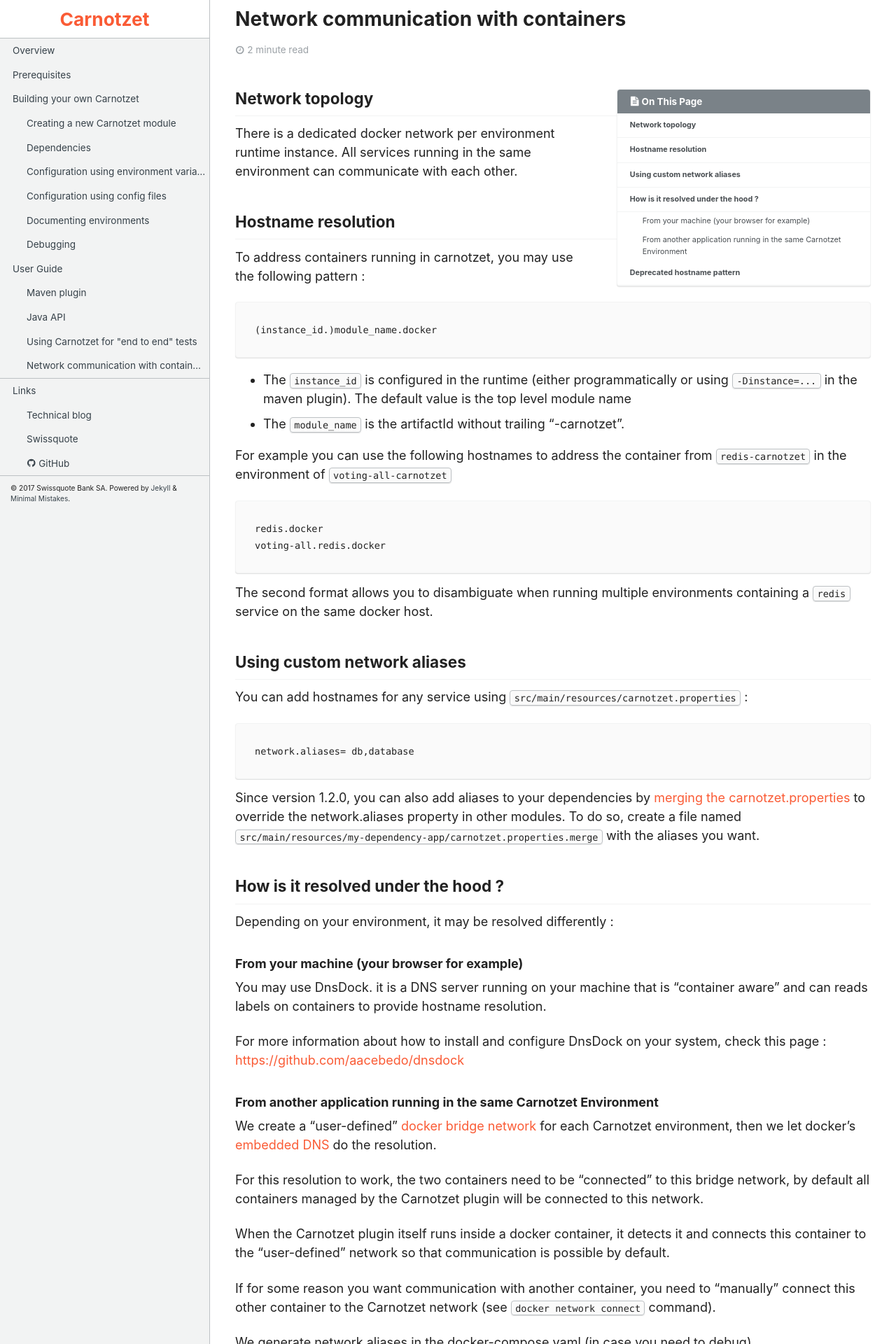
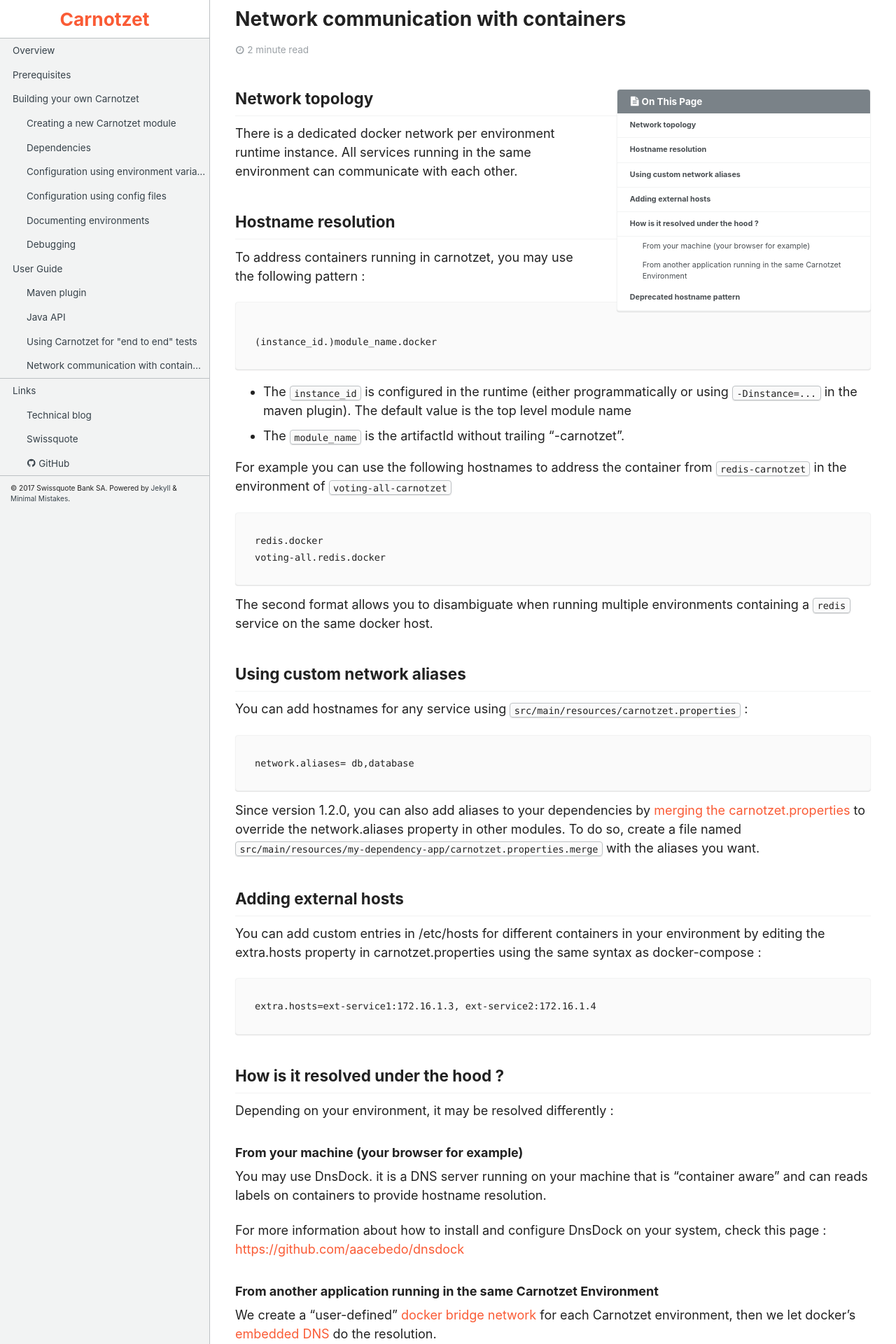
Before and after one commit to swissquote/carnotzet, a Jekyll site: the page built from docs/_docs/user-guide/network-communication-with-containers.md, in a window 1280 px wide. Shown: the top 1920 px of the page at 70% size. Built offline with Jekyll 4.4.1, drawn with Linux system fonts in a browser that asks for light colours.

Commit message:
Documentation

````diff
--- a/docs/_docs/user-guide/network-communication-with-containers.md
+++ b/docs/_docs/user-guide/network-communication-with-containers.md
@@ -33,6 +33,13 @@ You can add hostnames for any service using `src/main/resources/carnotzet.proper
 network.aliases= db,database
 ```
 Since version 1.2.0, you can also add aliases to your dependencies by [merging the carnotzet.properties]({{ site.baseurl }}{% link _docs/creating-your-own/configuration-using-config-files.md %}) to override the network.aliases property in other modules. To do so, create a file named `src/main/resources/my-dependency-app/carnotzet.properties.merge` with the aliases you want.
+
+## Adding external hosts
+You can add custom entries in /etc/hosts for different containers in your environment by editing the extra.hosts property in carnotzet.properties using the same syntax as docker-compose :
+```
+extra.hosts=ext-service1:172.16.1.3, ext-service2:172.16.1.4
+```
+
 ## How is it resolved under the hood ?
 
 Depending on your environment, it may be resolved differently :
````
Also changed, not shown: docs/_docs/creating-your-own/creating-a-new-carnotzet.md (+1 -1 lines), docs/_docs/user-guide/maven-plugin.md (+1 -1 lines), CHANGELOG.md.
